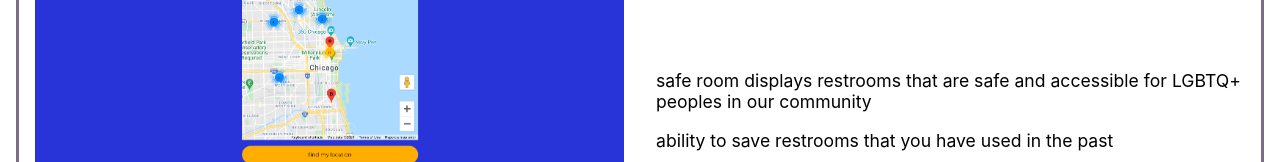
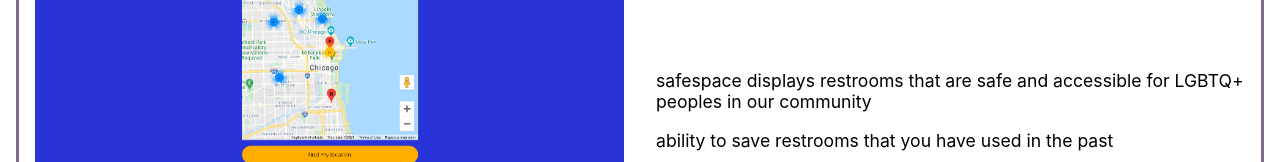
Before and after one commit to Zane-Gilfillan/Portfolio-V2, a Next.js app: page /design in a window 1280 px wide. Shown: the part 1590-1752 px from the top of the page. Built offline with nearby package versions, Linux system fonts and the light colour scheme.

Commit message:
oops, typo

```diff
--- a/pages/design.js
+++ b/pages/design.js
@@ -85,7 +85,7 @@ const design = () => {
                     </div>
                     <div className={styles.app_descrip}>
 
-                        <p className={styles.list_item}>safe room displays restrooms that are safe and accessible for LGBTQ+ peoples in our community</p>
+                        <p className={styles.list_item}>safespace displays restrooms that are safe and accessible for LGBTQ+ peoples in our community</p>
                         <p>ability to save restrooms that you have used in the past</p>
                         <p>utilizing google maps api</p>
 
```
